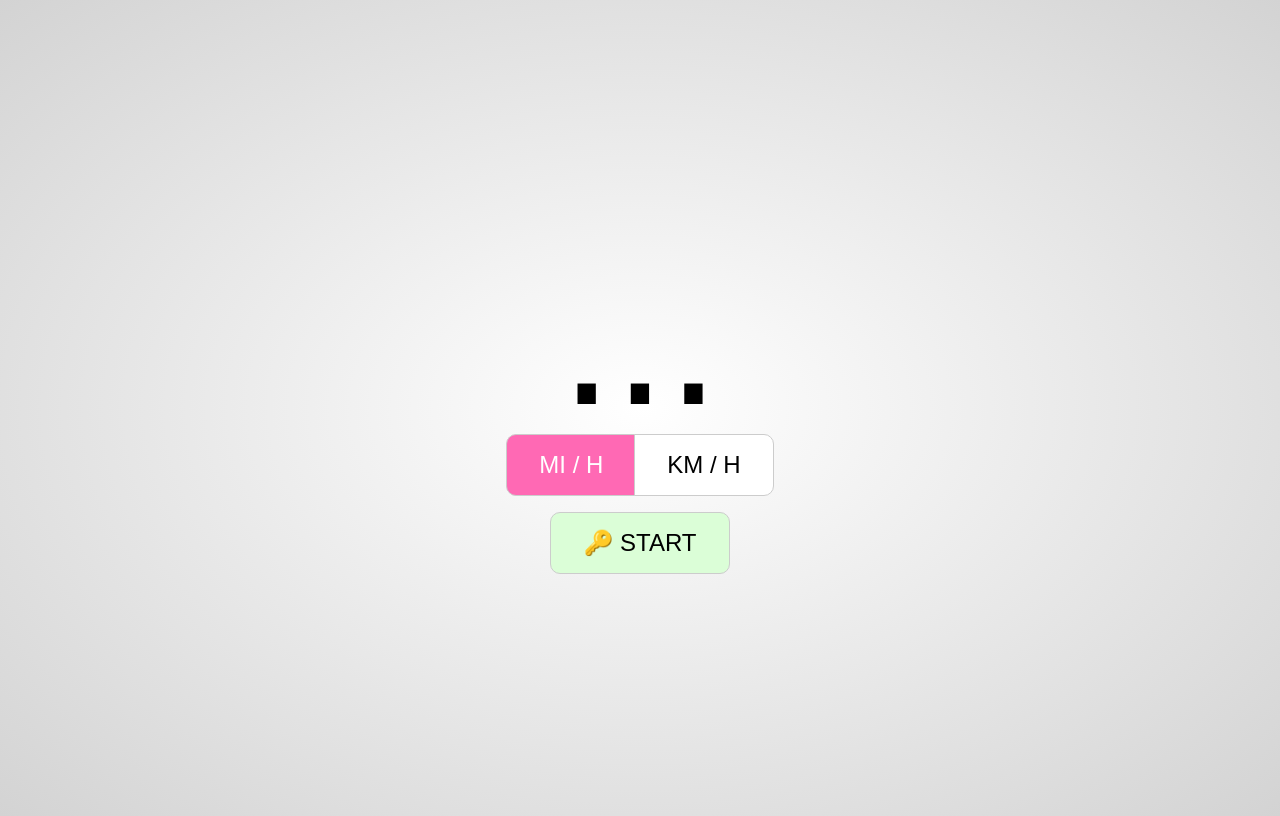
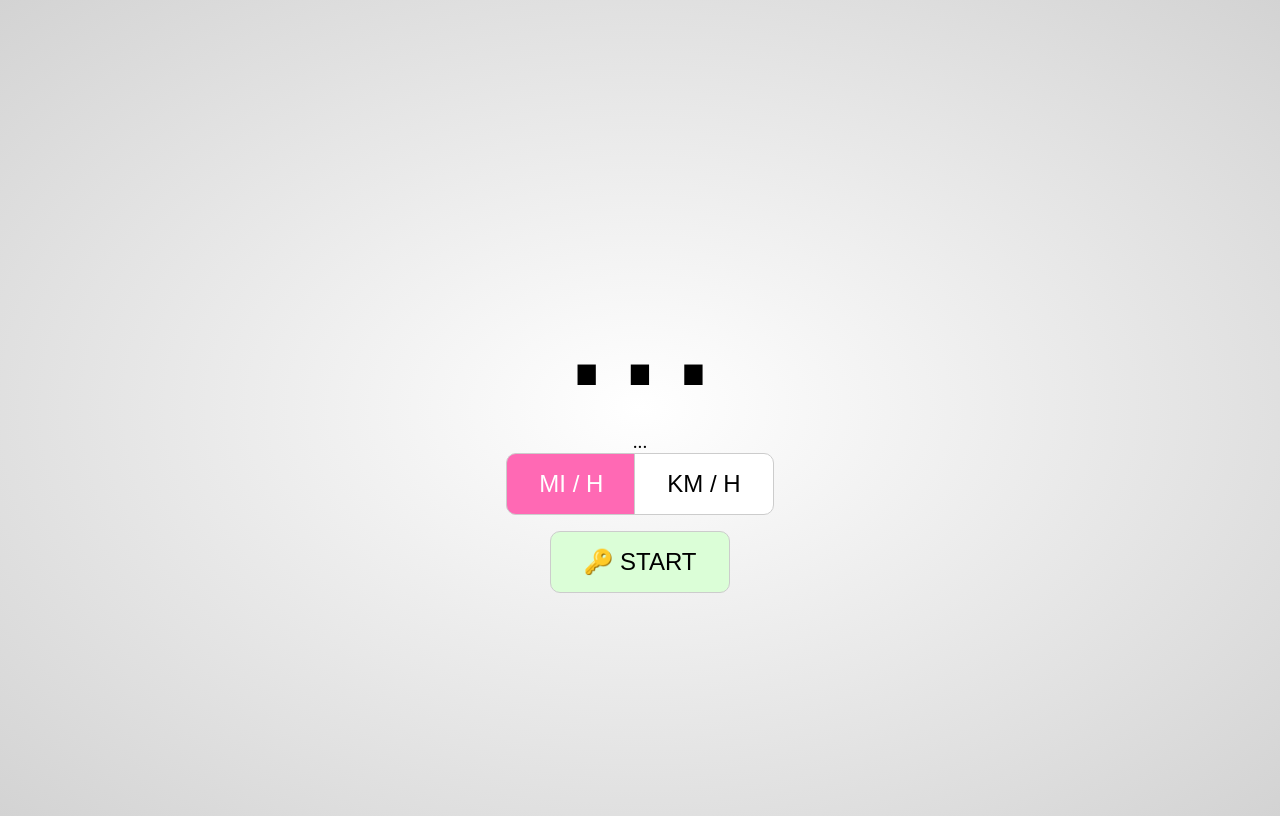
Before and after one commit to justinribeiro/speedometer-pwa, a website: page src/index.html in a window 1280 px wide. Drawn offline with Linux system fonts and the light colour scheme.

Commit message:
New layout

```diff
--- a/src/index.css
+++ b/src/index.css
@@ -85,3 +85,8 @@ body.dark #start.selected {
   color: #fff;
   border-color: hsl(15, 100%, 18%);
 }
+
+#history {
+  margin-top: 1rem;
+  font-size: 1.2rem;
+}
--- a/src/index.html
+++ b/src/index.html
@@ -12,6 +12,7 @@
 </head>
 <body>
   <div id="readout">...</div>
+  <div id="history">...</div>
   <div id="readoutUnits">
     <button id="show-mph" class="selected">mi / h</button>
     <button id="show-kmh">km / h</button>
```
